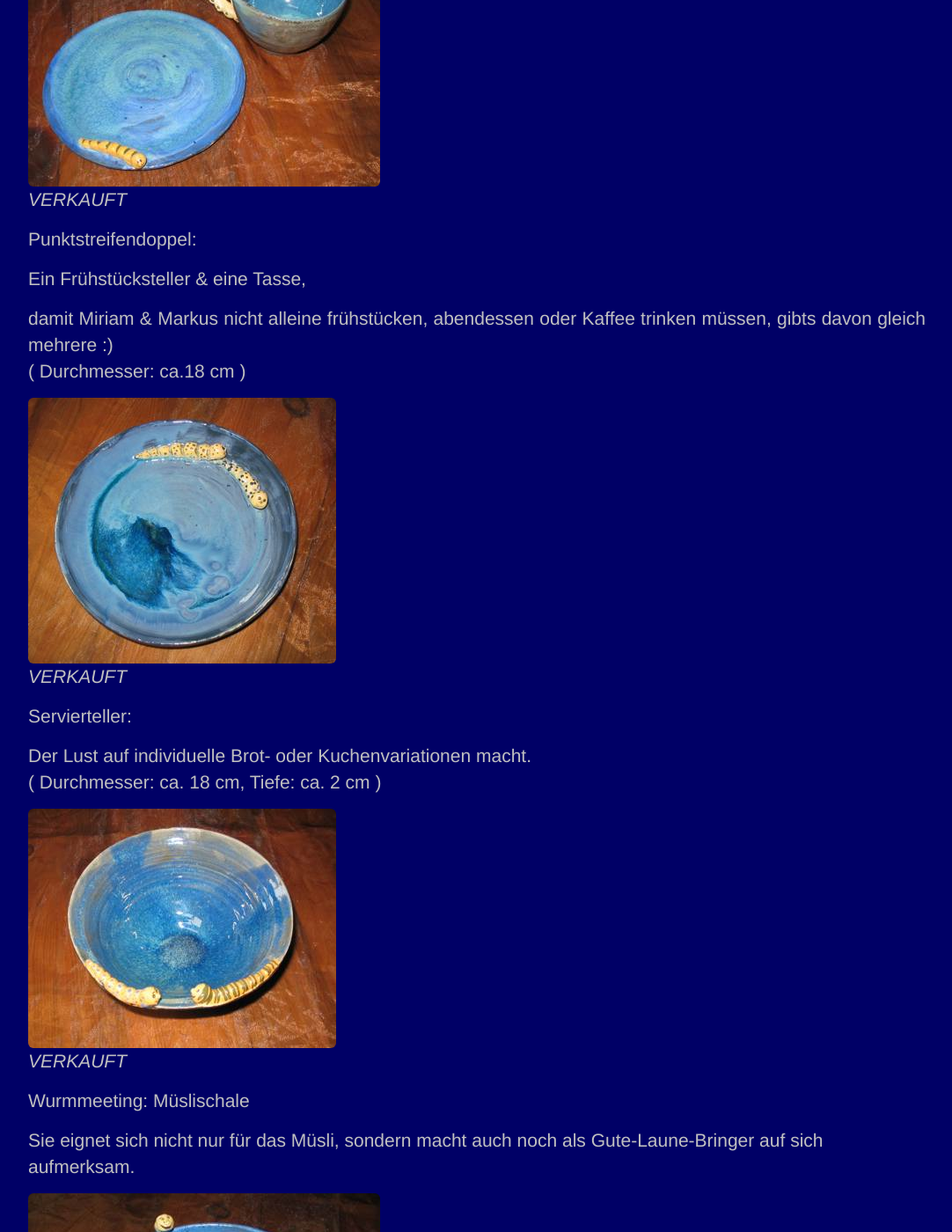
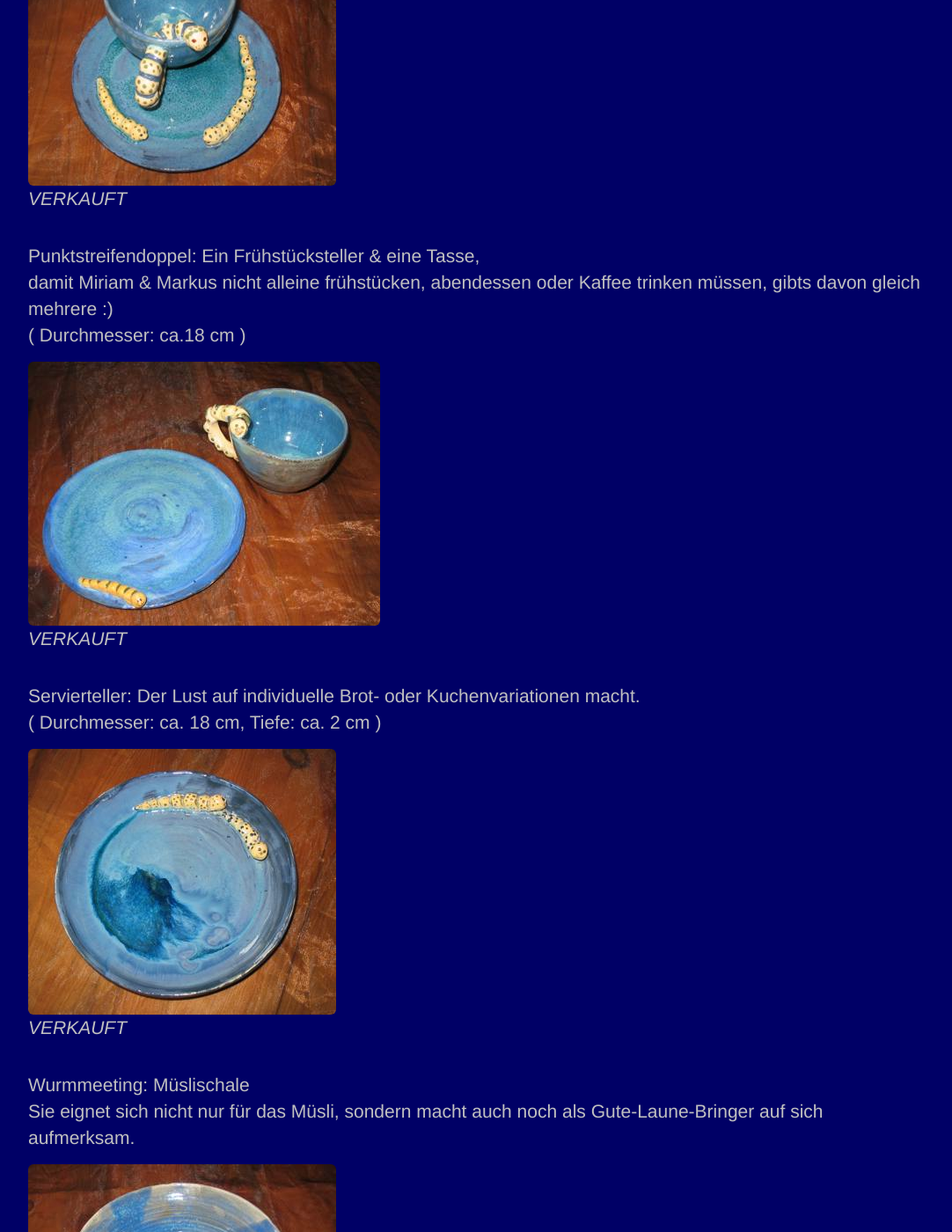
Before and after one commit to schmidb/CBArts, a Jekyll site: the page built from hochzeitstisch_bsp.html, in a window 1280 px wide and 1400 px high, scrolled down 2654 px. Shown: the whole window at 88% size, without its empty margins (98-1180 px from the left). Built offline with Jekyll 4.4.1, drawn with Linux system fonts in a browser that asks for light colours; some of the changed text lies outside the part shown.

Commit message:
gitignore, tollwood img, hz_bsp fix

```diff
--- a/ausstellungen.html
+++ b/ausstellungen.html
@@ -74,3 +74,4 @@
 <h3>TOLLWOOD</h3>
 <p>Vom 24.11. bis 23.12.2005 waren wir mit CB ARTS am <a href="http://www.tollwood.de" target="_blank">TOLLWOOD</a>.<br>
 Es war eine sehr anstrengende Zeit voller interessanter Erfahrungen und auch viel positivem Feedback.</p>
+<p><a href="img/ausstellungen/Tollwood_stand_kl.jpg"><img src="img/ausstellungen/Tollwood_stand_kl.jpg" alt="Die Ausstellung" width="500" height="333" class="img-rounded"></a></p>
--- a/hochzeitstisch.html
+++ b/hochzeitstisch.html
@@ -3,7 +3,7 @@
 layout: default
 ---
 
-<h2>ZUSAMMENSEIN &ndash; HEIRAT &ndash; HOCHZEIT</h2>
+<h2>Zusammensein &ndash; Heirat &ndash; Hochzeit</h2>
 
 <p>Schon im Vorfeld dieses besonderen Festes will Vieles bedacht sein und dazu geh&ouml;rt auch der Bereich:</p>
 <p>&bdquo;WAS W&Uuml;NSCHEN WIR UNS &ndash; WAS KANN GESCHENKT WERDEN?&ldquo; </p>
--- a/hochzeitstisch_bsp.html
+++ b/hochzeitstisch_bsp.html
@@ -3,84 +3,95 @@
 layout: default
 ---
 
-<h2>HOCHZEITSTISCH F&Uuml;R MIRIAM &amp; MARKUS</h2>
+<h2>Hochzeitstisch f&uuml;r Miriam &amp; Markus</h2>
 
-<img src="img/BilderMM/MM1_klein.jpg" width="319" height="304" class="img-rounded">
+<p><img src="img/BilderMM/MM1_klein.jpg" width="319" height="304" class="img-rounded"></p>
 
-<img src="img/BilderMM/Streifenwurm1Set.kl.jpg" width="350" height="310" border="0" class="img-rounded">
-<p align="justify" class="ueberschriften"><em>VERKAUFT</em></p>
-<p align="justify" class="ueberschriften">Streifenwurm 1 Set: Ein Fr&uuml;hst&uuml;cksteller &amp; eine Tasse,</p>
-<p align="justify">die Lust auf ein ganz individuelles Fr&uuml;hst&uuml;ck, Abendessen oder Kaffeetrinken machen.<br>
-                    ( Durchmesser: ca.18 cm ) </p>
+<br>
 
 
+<p>Streifenwurm 1 Set: Ein Fr&uuml;hst&uuml;cksteller &amp; eine Tasse,<br>
+    die Lust auf ein ganz individuelles Fr&uuml;hst&uuml;ck, Abendessen oder Kaffeetrinken machen.<br>
+    ( Durchmesser: ca.18 cm ) </p>
+<img src="img/BilderMM/Streifenwurm1Set.kl.jpg" width="350" height="310" border="0" class="img-rounded">
+<p><em>VERKAUFT</em></p>
+
+<br>
+
+
+<p>Streifenwurm 2 Set: Ein Fr&uuml;hst&uuml;cksteller &amp; eine Tasse,<br>
+    damit Miriam &amp; Markus nicht alleine fr&uuml;hst&uuml;cken, abendessen oder Kaffee trinken m&uuml;ssen, gibts davon gleich mehrere :) <br>
+  ( Durchmesser: ca.18 cm ) </p>
 <img src="img/BilderMM/Streifenwurm2Set.kl.jpg" width="350" height="288" border="0" class="img-rounded">
-<p align="justify" class="ueberschriften"><em>VERKAUFT</em></p>
-<p align="justify" class="ueberschriften">Streifenwurm 2 Set: Ein Fr&uuml;hst&uuml;cksteller &amp; eine Tasse,</p>
-<p align="justify">damit Miriam &amp; Markus nicht alleine fr&uuml;hst&uuml;cken, abendessen oder Kaffee trinken m&uuml;ssen, gibts davon gleich mehrere :) <br>
+<p><em>VERKAUFT</em></p>
+
+<br>
+
+
+<p>Streifenwurm 3 Set: Ein Fr&uuml;hst&uuml;cksteller &amp; eine Tasse,<br>
+damit Miriam &amp; Markus nicht alleine fr&uuml;hst&uuml;cken, abendessen oder Kaffee trinken m&uuml;ssen, gibts davon gleich mehrere :) <br>
   ( Durchmesser: ca.18 cm ) </p>
+<img src="img/BilderMM/Streifenwurm3Setkl.jpg" width="350" height="274" border="0" class="img-rounded">
+<p><em>VERKAUFT</em></p>
+
+<br>
 
 
 
-<img src="img/BilderMM/Streifenwurm3Setkl.jpg" width="350" height="274" border="0" class="img-rounded">
-<p align="justify" class="ueberschriften"><em>VERKAUFT</em></p>
-<p align="justify" class="ueberschriften">Streifenwurm 3 Set: Ein Fr&uuml;hst&uuml;cksteller &amp; eine Tasse,</p>
-<p align="justify">damit Miriam &amp; Markus nicht alleine fr&uuml;hst&uuml;cken, abendessen oder Kaffee trinken m&uuml;ssen, gibts davon gleich mehrere :) <br>
+<p>Punktwurm 1 Set: Ein Fr&uuml;hst&uuml;cksteller &amp; eine Tasse,<br>
+    damit Miriam &amp; Markus nicht alleine fr&uuml;hst&uuml;cken, abendessen oder Kaffee trinken m&uuml;ssen, gibts davon gleich mehrere :) <br>
   ( Durchmesser: ca.18 cm ) </p>
+<img src="img/BilderMM/Punktwurm1Setkl.jpg" width="400" height="272" border="0" class="img-rounded">
+<p><em>VERKAUFT</em></p>
+
+<br>
 
 
-<img src="img/BilderMM/Punktwurm1Setkl.jpg" width="400" height="272" border="0" class="img-rounded">
-<p align="justify" class="ueberschriften"><em>VERKAUFT</em></p>
-<p align="justify" class="ueberschriften">Punktwurm 1 Set: Ein Fr&uuml;hst&uuml;cksteller &amp; eine Tasse,</p>
-<p align="justify">damit Miriam &amp; Markus nicht alleine fr&uuml;hst&uuml;cken, abendessen oder Kaffee trinken m&uuml;ssen, gibts davon gleich mehrere :) <br>
+<p>Punktwurm 2 Set: Ein Fr&uuml;hst&uuml;cksteller &amp; eine Tasse,<br>
+    damit Miriam &amp; Markus nicht alleine fr&uuml;hst&uuml;cken, abendessen oder Kaffee trinken m&uuml;ssen, gibts davon gleich mehrere :) <br>
   ( Durchmesser: ca.18 cm ) </p>
+<img src="img/BilderMM/Punktwurm2Setkl.jpg" width="350" height="294" border="0" class="img-rounded">
+<p><em>VERKAUFT</em></p>
+
+<br>
+
+<p>Punktstreifendoppel: Ein Fr&uuml;hst&uuml;cksteller &amp; eine Tasse,
+    <br>damit Miriam &amp; Markus nicht alleine fr&uuml;hst&uuml;cken, abendessen oder Kaffee trinken m&uuml;ssen, gibts davon gleich mehrere :) <br>
+  ( Durchmesser: ca.18 cm ) </p>
+<img src="img/BilderMM/PunktStreifenDoppelkl.jpg" width="400" height="300" border="0" class="img-rounded">
+<p><em>VERKAUFT</em></p>
+
+<br>
+
+<p>Servierteller: Der Lust auf individuelle Brot- oder Kuchenvariationen macht.<br>
+                    ( Durchmesser: ca. 18 cm, Tiefe: ca. 2 cm )</p>
+<img src="img/BilderMM/Serviertellerkl.jpg" width="350" height="302" border="0" class="img-rounded">
+<p><em>VERKAUFT</em></p>
+
+<br>
+
+<p>Wurmmeeting: M&uuml;slischale<br>Sie eignet sich nicht nur f&uuml;r das M&uuml;sli, sondern macht auch noch als Gute-Laune-Bringer auf sich aufmerksam. </p>
+<img src="img/BilderMM/WurmMeetingSchuesselkl.jpg" width="350" height="272" border="0" class="img-rounded">
+<p><em>VERKAUFT</em></p>
+
+<br>
+
+<p>Bergsteiger: M&uuml;slischale<br>
+    Sie eignet sich nicht nur f&uuml;r das M&uuml;sli, sondern macht auch noch als Gute-Laune-Bringer auf sich aufmerksam. </p>
+ <img src="img/BilderMM/StreifenpunktwurmSchuesselkl.jpg" width="400" height="300" border="0" class="img-rounded">
+<p><em>VERKAUFT</em></p>
 
 
-<img src="img/BilderMM/Punktwurm2Setkl.jpg" width="350" height="294" border="0" class="img-rounded">
-<p align="justify" class="ueberschriften"><em>VERKAUFT</em></p>
-<p align="justify" class="ueberschriften">Punktwurm 2 Set: Ein Fr&uuml;hst&uuml;cksteller &amp; eine Tasse,</p>
-<p align="justify">damit Miriam &amp; Markus nicht alleine fr&uuml;hst&uuml;cken, abendessen oder Kaffee trinken m&uuml;ssen, gibts davon gleich mehrere :) <br>
-  ( Durchmesser: ca.18 cm ) </p>
-
-
-<img src="img/BilderMM/PunktStreifenDoppelkl.jpg" width="400" height="300" border="0" class="img-rounded">
-<p align="justify" class="ueberschriften"><em>VERKAUFT</em></p>
-<p align="justify" class="ueberschriften">Punktstreifendoppel: </p>
-<p align="justify" class="ueberschriften">Ein Fr&uuml;hst&uuml;cksteller &amp; eine Tasse,</p>
-<p align="justify">damit Miriam &amp; Markus nicht alleine fr&uuml;hst&uuml;cken, abendessen oder Kaffee trinken m&uuml;ssen, gibts davon gleich mehrere :) <br>
-  ( Durchmesser: ca.18 cm ) </p>
-
-
-<img src="img/BilderMM/Serviertellerkl.jpg" width="350" height="302" border="0" class="img-rounded">
-<p class="ueberschriften"><em>VERKAUFT</em></p>
-<p class="ueberschriften">Servierteller:</p>
-<p>Der Lust auf individuelle Brot- oder Kuchenvariationen macht.<br>
-                    ( Durchmesser: ca. 18 cm, Tiefe: ca. 2 cm )</p>
-
-
-
-<img src="img/BilderMM/WurmMeetingSchuesselkl.jpg" width="350" height="272" border="0" class="img-rounded">
-<p class="ueberschriften"><em>VERKAUFT</em></p>
-<p class="ueberschriften">Wurmmeeting: M&uuml;slischale </p>
-<p> Sie eignet sich nicht nur f&uuml;r das M&uuml;sli, sondern macht auch noch als Gute-Laune-Bringer auf sich aufmerksam. </p>
-
-
-<img src="img/BilderMM/StreifenpunktwurmSchuesselkl.jpg" width="400" height="300" border="0" class="img-rounded">
-<p class="ueberschriften"><em>VERKAUFT</em></p>
-<p class="ueberschriften">Bergsteiger: M&uuml;slischale </p>
-<p>Sie eignet sich nicht nur f&uuml;r das M&uuml;sli, sondern macht auch noch als Gute-Laune-Bringer auf sich aufmerksam. </p>
-
-
+<p>Wurmparty: Teekanne<br>
+    Dieses Gef&auml;&szlig; besticht nicht nur mit seinem Design, sondern auch mit seiner schlichten Form in Kombination mit dem Schwung der darauf herumkletternden W&uuml;rmer. Beim &Ouml;ffnen der Kanne  schimmert besonders sch&ouml;n die t&uuml;rkisblaue Innenglasur.
+                    </p>
 <img src="img/BilderMM/Kannekl.jpg" width="400" height="233" border="0" class="img-rounded">
-<p align="left" class="ueberschriften"><em>VERKAUFT</em></p>
-<p align="left" class="ueberschriften"><strong>Wurmparty: Teekanne</strong></p>
-<p align="left">Dieses Gef&auml;&szlig; besticht nicht nur mit seinem Design, sondern auch mit seiner schlichten Form in Kombination mit dem Schwung der darauf herumkletternden W&uuml;rmer. Beim &Ouml;ffnen der Kanne  schimmert besonders sch&ouml;n die t&uuml;rkisblaue Innenglasur.
-                    </p>
+<p><em>VERKAUFT</em></p>
 
 
 
 
-<p align="center">Sie wollen etwas Kaufen??</p>
-<p align="justify"> Senden Sie mir einfach eine <a href="mailto:info@cbarts.de">Email</a>, in der Sie die gew&uuml;nschten Objekte angeben. Ich werde Ihnen dann baldm&ouml;glichst eine Antwort mit meiner Bankverbindung senden. Sobald das Geld auf meinem Konto gutgeschrieben ist, bekommen Sie eine Best&auml;tigung per Email und das Objekt ist Ihres. Im Fall von Miriams &amp; Markus Hochzeit, biete ich Ihnen folgenden Service: ich liefere das von Ihnen gekaufte Objekt sch&ouml;n verpackt mit einer Karte, die Ihren Namen enth&auml;lt, direkt am Hochzeitstag frei Haus an Miriam &amp; Markus - andernfalls k&ouml;nnen Sie sich das Objekt auf eigenes Risiko kostenpflichtig zu senden lassen.</p>
+<h2>Sie wollen etwas Kaufen?</h2>
+<p > Senden Sie mir einfach eine <a href="mailto:info@cbarts.de">Email</a>, in der Sie die gew&uuml;nschten Objekte angeben. Ich werde Ihnen dann baldm&ouml;glichst eine Antwort mit meiner Bankverbindung senden. Sobald das Geld auf meinem Konto gutgeschrieben ist, bekommen Sie eine Best&auml;tigung per Email und das Objekt ist Ihres. Im Fall von Miriams &amp; Markus Hochzeit, biete ich Ihnen folgenden Service: ich liefere das von Ihnen gekaufte Objekt sch&ouml;n verpackt mit einer Karte, die Ihren Namen enth&auml;lt, direkt am Hochzeitstag frei Haus an Miriam &amp; Markus - andernfalls k&ouml;nnen Sie sich das Objekt auf eigenes Risiko kostenpflichtig zu senden lassen.</p>
 
-<p align="center"> Die Preise der Objekte finden Sie in der Preisliste(<a href="../preise/Preisliste%20Miriam%20Markus.pdf" target="_blank">PDF</a>).</p>
+<p>Die Preise der Objekte finden Sie in der Preisliste (PDF - offline: bei Interesse bitte nachfragen).</p>
```
Also changed, not shown: img/ausstellungen/Tollwood_stand_kl.jpg (added), 6 other files.
